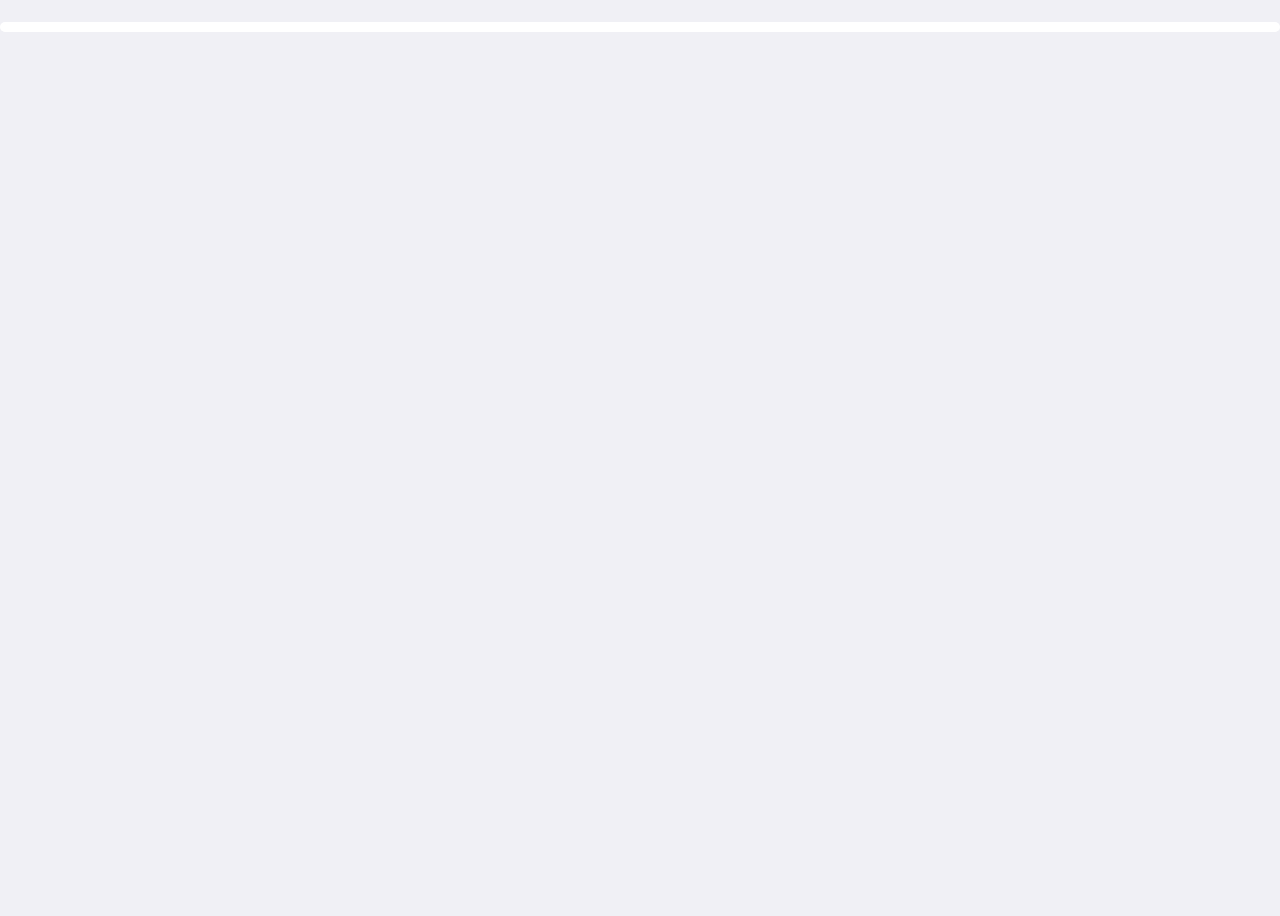
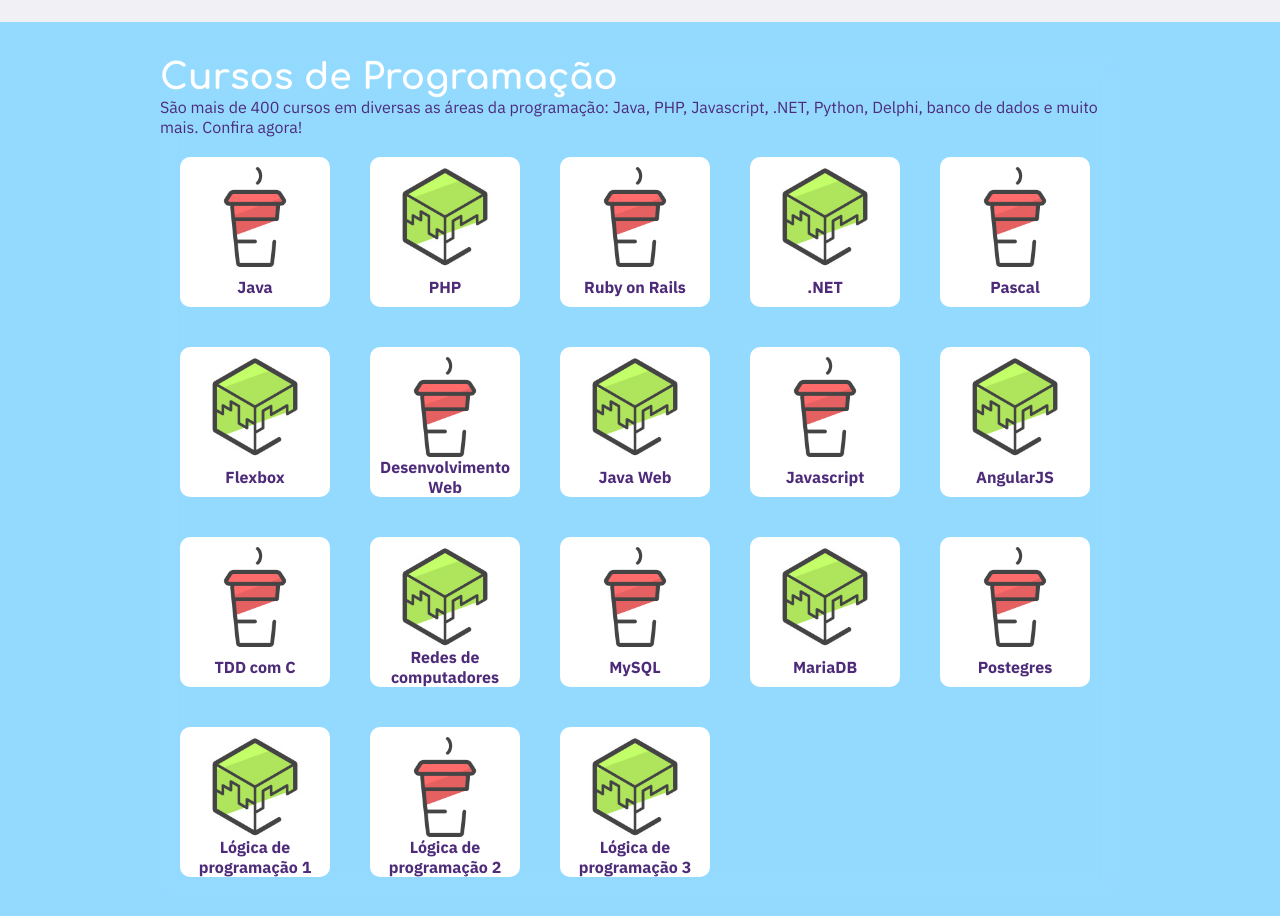
Before and after one commit to JGcampos1/challenge-do-while, a React (Create React App) app: page / in a window 1280 px wide. Shown: the part 540-1456 px from the top of the page. Before the commit the page ends 800 px from the top, so only its background shows below. Built offline with nearby package versions, Linux system fonts and the light colour scheme.

Commit message:
feat: creat list courses

```diff
--- /dev/null
+++ b/src/data/listCourses.ts
@@ -0,0 +1,20 @@
+export const listCourses = [
+  'Java',
+  'PHP',
+  'Ruby on Rails',
+  '.NET',
+  'Pascal',
+  'Flexbox',
+  'Desenvolvimento Web',
+  'Java Web ',
+  'Javascript',
+  'AngularJS ',
+  'TDD com C ',
+  'Redes de computadores',
+  'MySQL ',
+  'MariaDB',
+  'Postegres',
+  'Lógica de programação 1',
+  'Lógica de programação 2',
+  'Lógica de programação 3'
+]
--- a/src/presentation/pages/home/components/courses/index.tsx
+++ b/src/presentation/pages/home/components/courses/index.tsx
@@ -1,9 +1,38 @@
+import { listCourses } from 'data/listCourses'
 import React from 'react'
 
-import { Container } from './styles'
+import { ContainerDescriptionCourses } from './styles'
+import CoverCourses1 from '../../../../../main/assets/coverCourses1.jpg'
+import CoverCourses2 from '../../../../../main/assets/coverCourses2.png'
 
 const Courses: React.FC = () => {
-  return <Container></Container>
+  return (
+    <ContainerDescriptionCourses>
+      <div className="container">
+        <div>
+          <h2>Cursos de Programação</h2>
+          <p>
+            São mais de 400 cursos em diversas as áreas da programação: Java,
+            PHP, Javascript, .NET, Python, Delphi, banco de dados e muito mais.
+            Confira agora!
+          </p>
+        </div>
+        <div className="ContainerBoxCourses">
+          {listCourses.map((courses, index) => {
+            return (
+              <div key={index} className="boxCourses">
+                <img
+                  src={index % 2 ? CoverCourses1 : CoverCourses2}
+                  alt="capa do curso"
+                />
+                <p>{courses}</p>
+              </div>
+            )
+          })}
+        </div>
+      </div>
+    </ContainerDescriptionCourses>
+  )
 }
 
 export default Courses
--- a/src/presentation/pages/home/components/courses/styles.tsx
+++ b/src/presentation/pages/home/components/courses/styles.tsx
@@ -1,12 +1,52 @@
 import styled from 'styled-components'
 
-export const Container = styled.div`
-  margin: 30px auto;
+export const ContainerDescriptionCourses = styled.div`
+    background: var(--blue-clean-pastel);
+    padding: 5px 32px;
+    .container{
+    max-width:960px;
+    margin: 30px auto;
+    backdrop-filter: blur(10px);
+    h2{
+      color:var(--white)
+    }
+    p{
+      color:var(--dark-color)
+    }
 
-  background: #ffffff;
-  backdrop-filter: blur(10px);
-  border-radius: 10px;
-  padding: 5px 32px;
+    .ContainerBoxCourses{
+      display: flex;
+      flex-wrap: wrap;
+    }
+    .boxCourses{
+      display:flex;
+      justify-content:space-between;
+      flex-direction:column;
+      align-items:center;
+
+      width:130px;
+      height: 130px;
+      padding:10px;
+
+      text-align: center;
+      margin:20px;
+      background: #ffffff;
+      backdrop-filter: blur(10px);
+      border-radius: 10px;
+      img{
+        max-height:100px;
+        max-width:100px;
+      }
+    p{
+      color:var(--dark-color);
+      font-weight: bold;
+    }
+    }
+    .boxCourses:hover{
+    box-shadow: 4px 4px 4px #CCC;
+
+    }
+  }
 
 
   }
--- /dev/null
+++ b/src/presentation/pages/home/depositions/styles.ts
@@ -0,0 +1,4 @@
+import styled from 'styled-components'
+
+export const Container = styled.div
+`
--- a/src/presentation/styles/globalStyles.ts
+++ b/src/presentation/styles/globalStyles.ts
@@ -14,8 +14,8 @@
     padding:0;
     border:0;
   }
-  root{}
   body{
+
     background:#f0f0f5;
     font-family: 'IBM Plex Sans', sans-serif;
 
```
Also changed, not shown: src/presentation/pages/home/depositions/index.tsx (added, +9 -0 lines), src/main/assets/coverCourses1.jpg (added), src/main/assets/coverCourses2.png (added).
